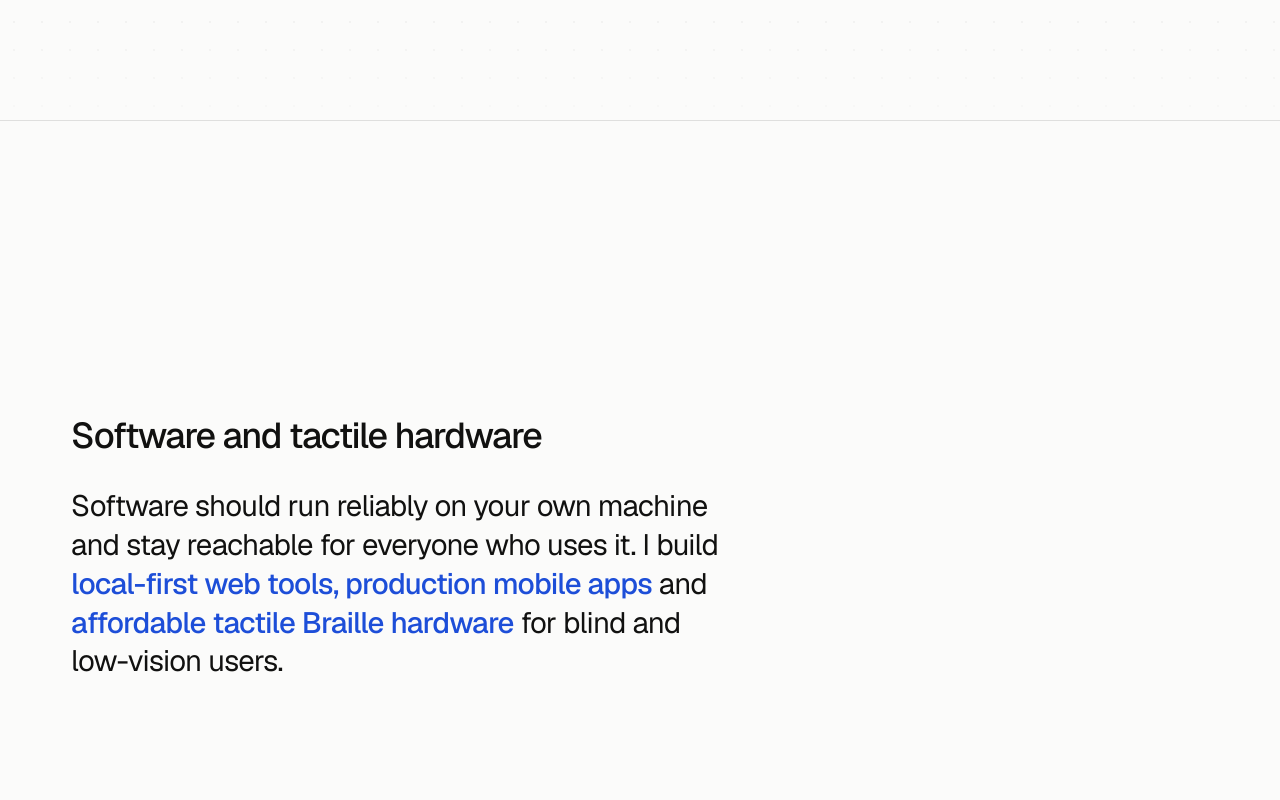
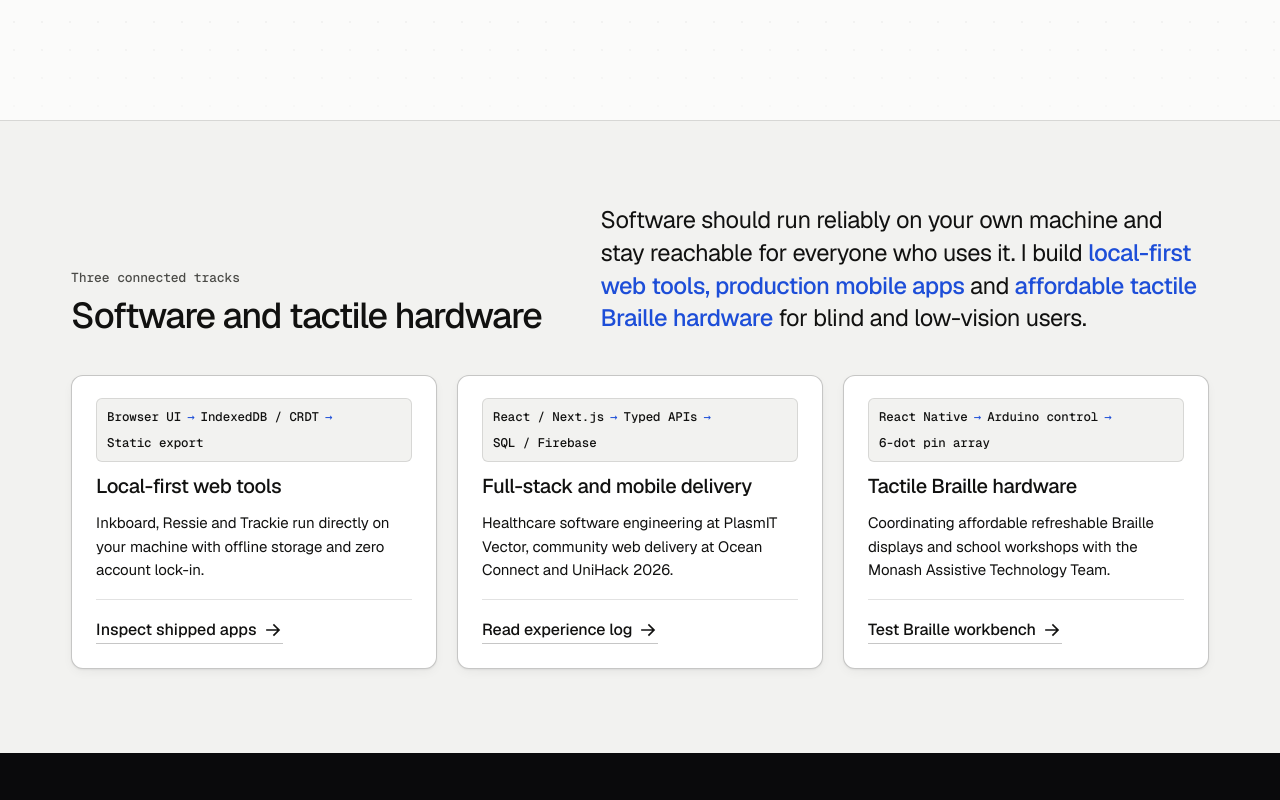
Before and after one commit to pjrus/p-jain-dev, a SvelteKit app: page / in a window 1280 px wide. Shown: the part 680-1480 px from the top of the page. Built offline with nearby package versions, Linux system fonts and the light colour scheme.

Commit message:
style(statement): iter 1 - replace sparse 100svh statement with compact thesis and 3-track domain cards

```diff
--- a/src/routes/+page.svelte
+++ b/src/routes/+page.svelte
@@ -47,6 +47,39 @@
     { text: 'and' },
     { text: 'affordable tactile Braille hardware', strong: true },
     { text: 'for blind and low-vision users.' },
+  ];
+
+  const domainTracks = [
+    {
+      id: 'local-first',
+      title: 'Local-first web tools',
+      nodes: ['Browser UI', 'IndexedDB / CRDT', 'Static export'],
+      detail:
+        'Inkboard, Ressie and Trackie run directly on your machine with offline storage and zero account lock-in.',
+      href: '#projects',
+      cta: 'Inspect shipped apps',
+      projectIndex: 2,
+    },
+    {
+      id: 'fullstack-mobile',
+      title: 'Full-stack and mobile delivery',
+      nodes: ['React / Next.js', 'Typed APIs', 'SQL / Firebase'],
+      detail:
+        'Healthcare software engineering at PlasmIT Vector, community web delivery at Ocean Connect and UniHack 2026.',
+      href: '#experience',
+      cta: 'Read experience log',
+      projectIndex: null,
+    },
+    {
+      id: 'tactile-hardware',
+      title: 'Tactile Braille hardware',
+      nodes: ['React Native', 'Arduino control', '6-dot pin array'],
+      detail:
+        'Coordinating affordable refreshable Braille displays and school workshops with the Monash Assistive Technology Team.',
+      href: '#tactile',
+      cta: 'Test Braille workbench',
+      projectIndex: null,
+    },
   ];
 
   // Live tactile cells spelling "M A T T" in the hero schematic plate
@@ -305,16 +338,58 @@
   </div>
 </section>
 
-<!-- ACT 2: Quiet statement beat (dealt taste-skill moment: word-highlight) -->
+<!-- ACT 2: Software and tactile hardware — compact thesis + 3-track architecture bento -->
 <section
-  class="statement section"
+  class="statement band--surface"
   id="statement"
   data-sc-act="flow"
   aria-labelledby="statement-title"
 >
   <div class="wrap statement-inner">
-    <h2 id="statement-title">Software and tactile hardware</h2>
-    <WordHighlight segments={statementSegments} />
+    <div class="statement-top">
+      <div class="statement-lead">
+        <p class="meta-label">Three connected tracks</p>
+        <h2 id="statement-title">Software and tactile hardware</h2>
+      </div>
+      <div class="statement-thesis">
+        <WordHighlight segments={statementSegments} />
+      </div>
+    </div>
+
+    <div class="domain-bento">
+      {#each domainTracks as track (track.id)}
+        <article class="domain-card">
+          <div class="domain-card-body">
+            <div class="domain-flow" aria-hidden="true">
+              {#each track.nodes as node, idx}
+                <span class="flow-node">{node}</span>
+                {#if idx < track.nodes.length - 1}
+                  <span class="flow-sep">→</span>
+                {/if}
+              {/each}
+            </div>
+            <h3>{track.title}</h3>
+            <p class="domain-detail">{track.detail}</p>
+          </div>
+
+          <div class="domain-card-foot">
+            {#if track.projectIndex !== null}
+              <button
+                type="button"
+                class="text-link domain-link-btn"
+                onclick={() => jumpToProject(track.projectIndex ?? 0)}
+              >
+                {track.cta} <ArrowIcon />
+              </button>
+            {:else}
+              <a class="text-link" href={track.href}>
+                {track.cta} <ArrowIcon />
+              </a>
+            {/if}
+          </div>
+        </article>
+      {/each}
+    </div>
   </div>
 </section>
 
--- a/src/styles/hero.css
+++ b/src/styles/hero.css
@@ -217,36 +217,44 @@
 }
 
 /* ============================================================================
-   Act 2: Quiet Statement (word-highlight dealt moment) — full calm screen
+   Act 2: Software and tactile hardware — compact thesis + 3-track bento
+   Eliminates vertical dead space and bridges Hero (#top) -> Projects (#projects)
    ========================================================================== */
 
 .statement {
   border-top: 1px solid var(--line);
-  background: var(--bg);
-  min-height: 100svh;
-  display: flex;
-  align-items: center;
-  padding-top: calc(var(--nav-h) + 48px);
-  padding-bottom: 64px;
+  padding-block: clamp(56px, 6.5vw, 88px);
 }
 
 .statement-inner {
   display: grid;
-  gap: 32px;
+  gap: clamp(28px, 3.5vw, 40px);
+}
+
+.statement-top {
+  display: grid;
+  grid-template-columns: minmax(0, 0.44fr) minmax(0, 0.56fr);
+  gap: 20px clamp(24px, 4vw, 56px);
+  align-items: end;
+}
+
+.statement-lead {
+  display: grid;
+  gap: 8px;
 }
 
 .word-highlight-text {
   font-family: var(--font-display);
   font-weight: 400;
-  font-size: clamp(1.375rem, 2.3vw, 2.25rem);
-  line-height: 1.32;
-  letter-spacing: -0.025em;
-  max-width: 34ch;
+  font-size: clamp(1.25rem, 1.85vw, 1.6875rem);
+  line-height: 1.38;
+  letter-spacing: -0.02em;
+  max-width: 44ch;
   text-wrap: pretty;
 }
 
 .wh-word {
-  color: color-mix(in oklab, var(--ink) 62%, var(--bg));
+  color: color-mix(in oklab, var(--ink) 64%, var(--surface));
   transition: color 180ms var(--ease);
 }
 
@@ -260,6 +268,85 @@ strong.wh-word {
 
 strong.wh-word.is-lit {
   color: var(--action);
+}
+
+.domain-bento {
+  display: grid;
+  grid-template-columns: repeat(3, minmax(0, 1fr));
+  gap: 20px;
+  align-items: stretch;
+}
+
+.domain-card {
+  display: flex;
+  flex-direction: column;
+  justify-content: space-between;
+  gap: 18px;
+  padding: 22px 24px 16px;
+  border: 1px solid var(--line-strong);
+  border-radius: var(--r-md);
+  background: var(--surface-raised);
+  box-shadow: var(--edge-light), var(--shadow-sm);
+  transition:
+    transform var(--m-out) var(--ease),
+    border-color var(--m-out) var(--ease);
+}
+
+@media (hover: hover) and (pointer: fine) {
+  .domain-card:hover {
+    transform: translateY(-2px);
+    border-color: var(--ink);
+    transition-duration: 180ms;
+  }
+}
+
+.domain-card-body {
+  display: grid;
+  gap: 12px;
+  align-content: start;
+}
+
+.domain-flow {
+  display: flex;
+  flex-wrap: wrap;
+  align-items: center;
+  gap: 6px;
+  padding: 8px 10px;
+  border-radius: var(--r-sm);
+  background: var(--surface);
+  border: 1px solid var(--line);
+}
+
+.flow-node {
+  font-family: var(--font-mono);
+  font-size: 0.78rem;
+  font-weight: 500;
+  color: var(--ink);
+  white-space: nowrap;
+}
+
+.flow-sep {
+  font-family: var(--font-mono);
+  font-size: 0.78rem;
+  color: var(--action);
+}
+
+.domain-detail {
+  color: var(--ink);
+  font-size: var(--t-small);
+  line-height: 1.56;
+}
+
+.domain-card-foot {
+  padding-top: 8px;
+  border-top: 1px solid var(--line);
+}
+
+.domain-link-btn {
+  padding-inline: 0;
+  border: 0;
+  background-color: transparent;
+  cursor: pointer;
 }
 
 /* Hero load entrance */
@@ -291,9 +378,9 @@ html.m-enter-done .hero-copy > *:nth-child(4) {
 /* Separate tablet & mobile art direction */
 @media (max-width: 960px) {
   .hero {
-    min-height: 100svh;
+    min-height: auto;
     padding-top: calc(var(--nav-h) + 28px);
-    padding-bottom: 40px;
+    padding-bottom: 44px;
   }
 
   .hero-inner {
@@ -307,6 +394,16 @@ html.m-enter-done .hero-copy > *:nth-child(4) {
 
   .hero-copy h1 {
     max-width: 18ch;
+  }
+
+  .statement-top {
+    grid-template-columns: 1fr;
+    gap: 14px;
+  }
+
+  .domain-bento {
+    grid-template-columns: 1fr;
+    gap: 14px;
   }
 }
 
```
